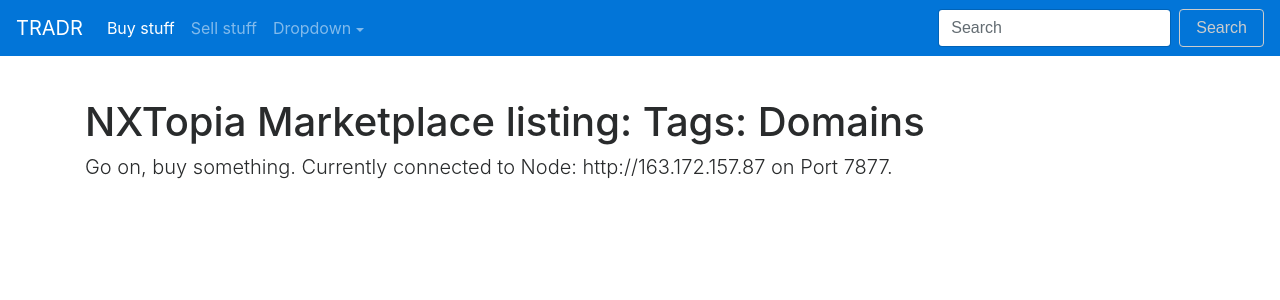
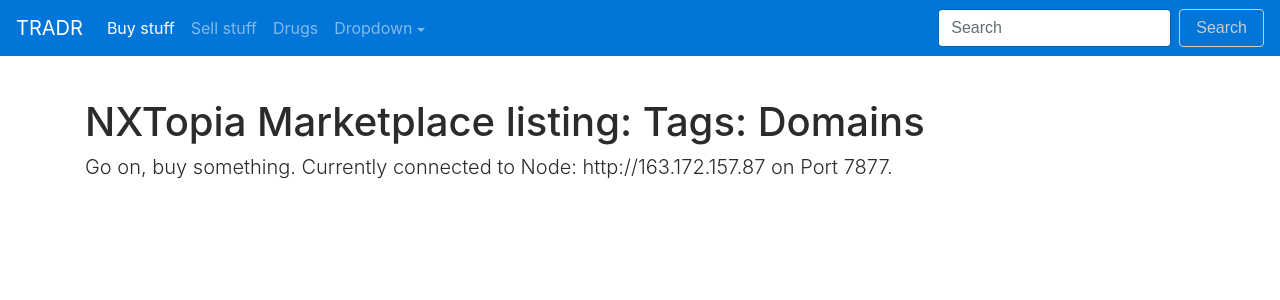
Before and after one commit to tradr/MVP001, a PHP site: page / in a window 1280 px wide. Shown: the top 300 px of the page. Run offline with PHP 8.4, Linux system fonts and the light colour scheme; some libraries are stand-ins or nearby versions.

Commit message:
Added special page

```diff
--- a/index.php
+++ b/index.php
@@ -18,6 +18,9 @@
           </li>
           <li class="nav-item">
             <a class="nav-link" href="#">Sell stuff</a>
+          </li>
+          <li class="nav-item">
+            <a class="nav-link" href="drugs.php">Drugs</a>
           </li>
           <!--<li class="nav-item">
             <a class="nav-link disabled" href="#">Disabled</a>
```
